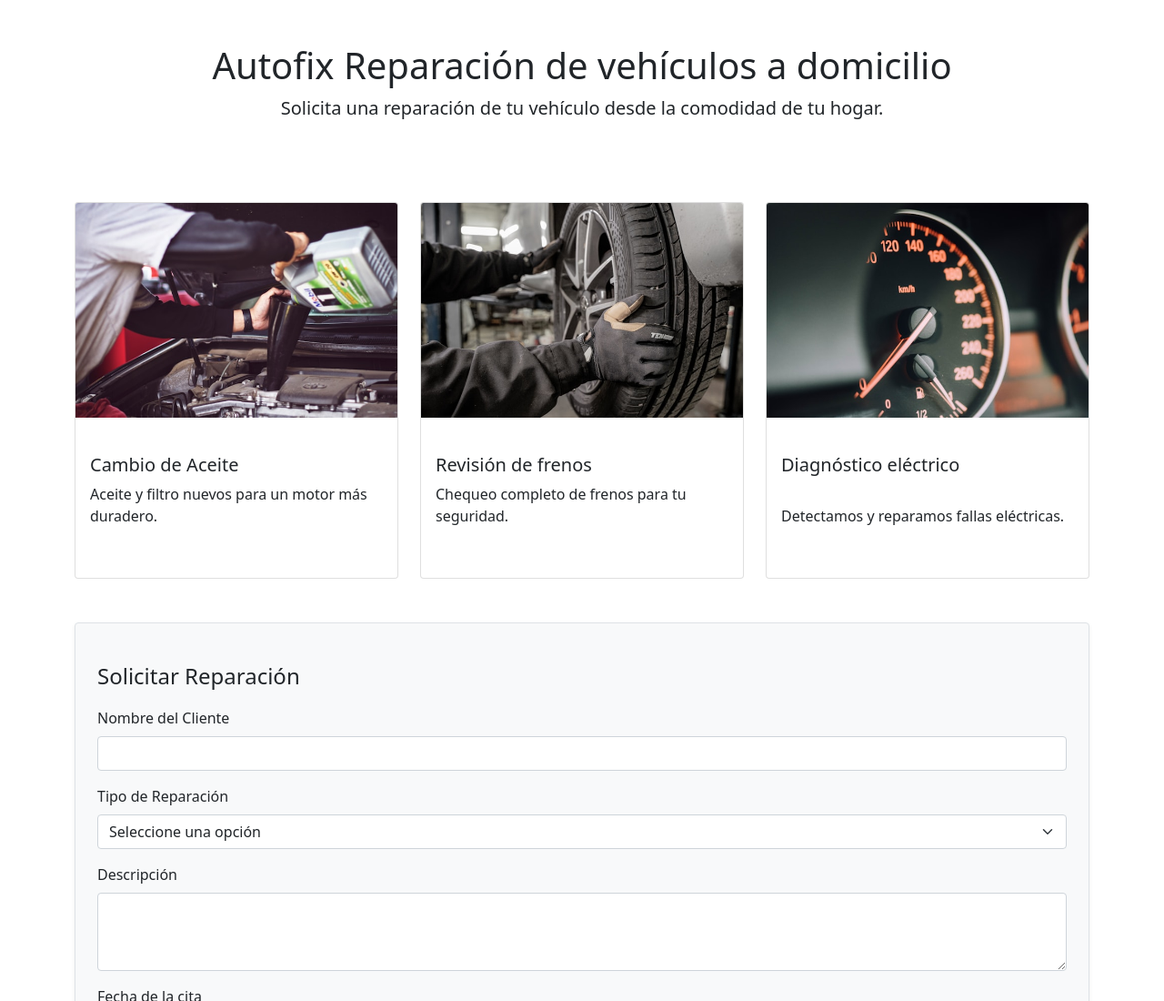
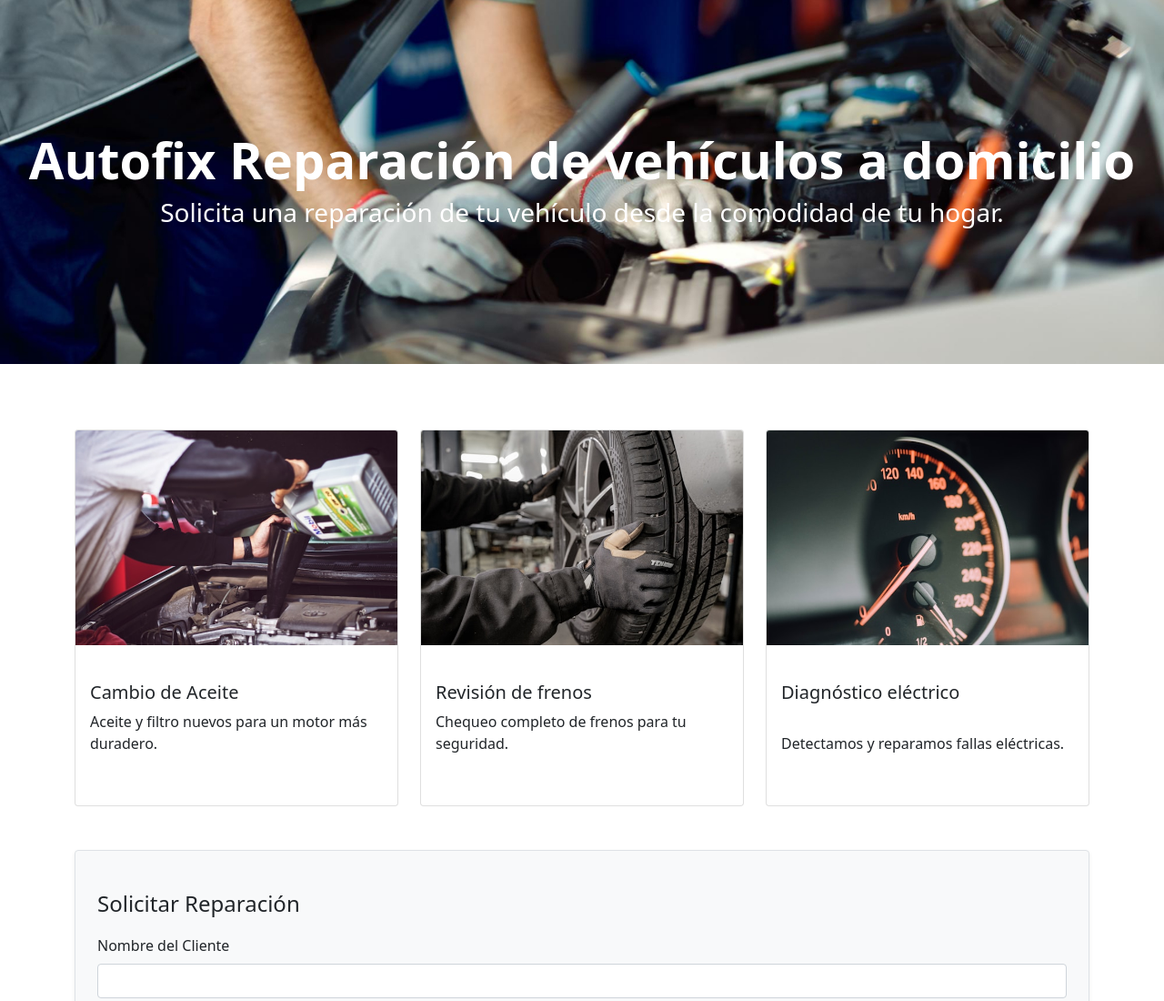
Before and after one commit to RominaOsorio/Autofix, a plain HTML site: page index.html in a window 1280 px wide. Shown: the top 1100 px of the page at 91% size. Drawn offline with nearby package versions, Linux system fonts and the light colour scheme.

Commit message:
Modifica hero-section

```diff
--- a/assets/css/styles.css
+++ b/assets/css/styles.css
@@ -11,3 +11,18 @@
   flex-direction: column;
   justify-content: space-between;
 }
+
+.hero-section {
+  height: 50vh;
+  width: 100%;
+  background-image: url("../img/hero.jpg");
+  background-size: cover;
+  background-position: bottom center;
+  background-repeat: no-repeat;
+  position: relative;
+}
+
+.hero-section > div {
+  position: relative;
+  z-index: 2;
+}
--- a/index.html
+++ b/index.html
@@ -13,15 +13,16 @@
     <link rel="stylesheet" href="./assets/css/styles.css">
   </head>
   <body>
+
+<section class="hero-section d-flex align-items-center justify-content-center text-center text-white">
+  <div>
+    <h1 class="display-4 fw-bold">Autofix Reparación de vehículos a domicilio</h1>
+    <h3>Solicita una reparación de tu vehículo desde la comodidad de tu hogar.</h3>
+  </div>
+</section>
+
+
     <div class="container my-5">
-      <div class="row">
-        <h1 class="text-center">Autofix Reparación de vehículos a domicilio</h1>
-      </div>
-      <div class="row">
-        <div class="col-12 text-center">
-          <p class="lead">Solicita una reparación de tu vehículo desde la comodidad de tu hogar.</p>
-        </div>
-      </div>
       <div class="row row-cols-1 row-cols-md-3 g-4 my-5">
   <div class="col">
     <div class="card">
```
Also changed, not shown: assets/img/hero.jpg (added), 2 other files.
